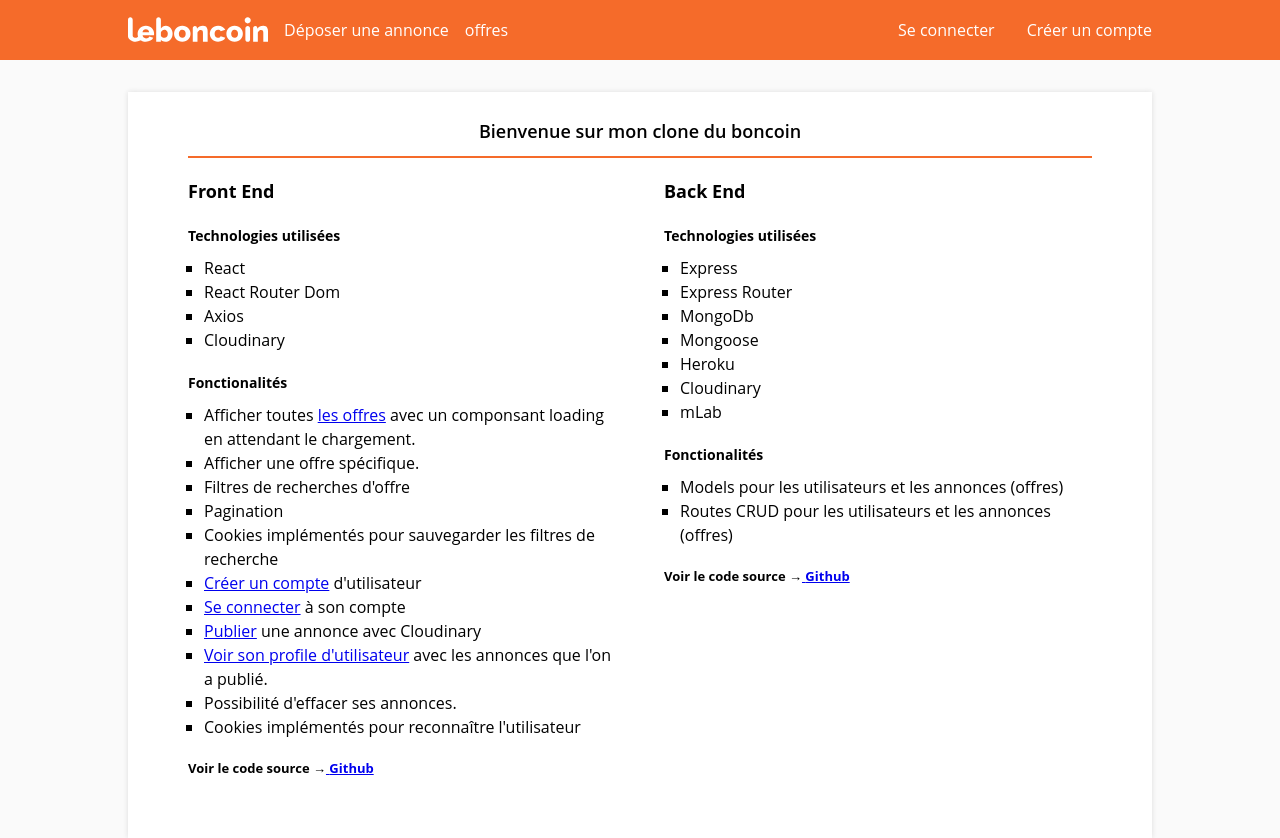
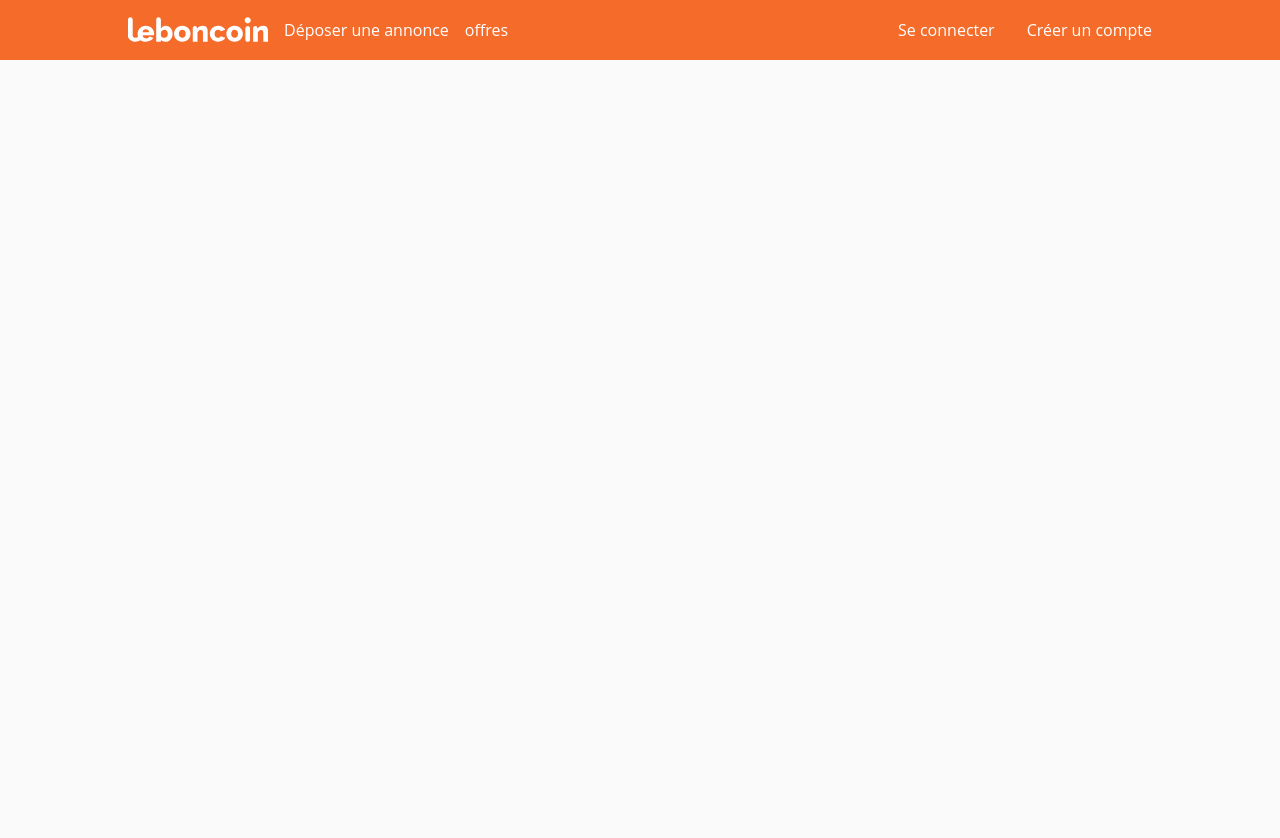
Before and after one commit to alexdisdier/leboncoin-client, a React (Create React App) app: page / in a window 1280 px wide. After the commit the page ends 800 px from the top, so only its background shows below. Built offline with nearby package versions, Linux system fonts and the light colour scheme.

Commit message:
added leboncoin-client/ to all my routes for github pages.

```diff
--- a/src/App.js
+++ b/src/App.js
@@ -85,7 +85,7 @@
           <Switch>
             <Route
               exact={true}
-              path="/"
+              path="/leboncoin-client"
               render={props => {
                 // props = {
                 //  history (push triggers redirection)
@@ -97,7 +97,7 @@
             />
             <Route
               exact={true}
-              path="/offres"
+              path="/leboncoin-client/offres"
               render={props => {
                 // props = {
                 //  history (push triggers redirection)
@@ -108,35 +108,35 @@
               }}
             />
             <Route
-              path="/offer/:offerId"
+              path="/leboncoin-client/offer/:offerId"
               render={props => <Offer {...props} />}
             />
             <Route
-              path="/sign_up"
+              path="/leboncoin-client/sign_up"
               render={props => <SignUp setUser={this.setUser} {...props} />}
             />
 
             <Route
-              path="/log_in"
+              path="/leboncoin-client/log_in"
               render={props => <LogIn setUser={this.setUser} {...props} />}
             />
             <Route
-              path="/publish"
+              path="/leboncoin-client/publish"
               render={props => {
                 if (this.state.token) {
                   return <Publish getUser={this.getUser} {...props} />;
                 } else {
-                  return <Redirect to="/log_in" />; // source: https://github.com/ReactTraining/react-router/blob/master/packages/react-router/docs/api/Redirect.md
+                  return <Redirect to="/leboncoin-client/log_in" />; // source: https://github.com/ReactTraining/react-router/blob/master/packages/react-router/docs/api/Redirect.md
                 }
               }}
             />
             <Route
-              path="/profile"
+              path="/leboncoin-client/profile"
               render={props => {
                 if (this.state.token) {
                   return <Profile getUser={this.getUser} {...props} />;
                 } else {
-                  return <Redirect to="/offres" />;
+                  return <Redirect to="/leboncoin-client/offres" />;
                 }
               }}
             />
--- a/src/assets/domain.js
+++ b/src/assets/domain.js
@@ -1,5 +1,5 @@
 const local = "http://localhost:3001";
-const api = "https://leboncoin-alex-api.herokuapp.com/leboncoin-client";
+const api = "https://leboncoin-alex-api.herokuapp.com";
 
 const domain = api;
 
--- a/src/components/Header/Header.js
+++ b/src/components/Header/Header.js
@@ -11,14 +11,14 @@
 
   const logOut = (
     <>
-      <Button to="/log_in">Se connecter</Button>
-      <Button to="/sign_up">Créer un compte</Button>
+      <Button to="/leboncoin-client/log_in">Se connecter</Button>
+      <Button to="/leboncoin-client/sign_up">Créer un compte</Button>
     </>
   );
 
   const logIn = (
     <>
-      <Button to="/profile">Hello {username}</Button>
+      <Button to="/leboncoin-client/profile">Hello {username}</Button>
       <button onClick={() => props.logOut()}>Se déconnecter</button>
     </>
   );
@@ -35,8 +35,8 @@
         <Button to="/">
           <Logo />
         </Button>
-        <Button to="/publish">Déposer une annonce</Button>
-        <Button to="/offres">offres</Button>
+        <Button to="/leboncoin-client/publish">Déposer une annonce</Button>
+        <Button to="/leboncoin-client/offres">offres</Button>
         <div className="account-panel">{renderNav}</div>
       </div>
     </header>
```
